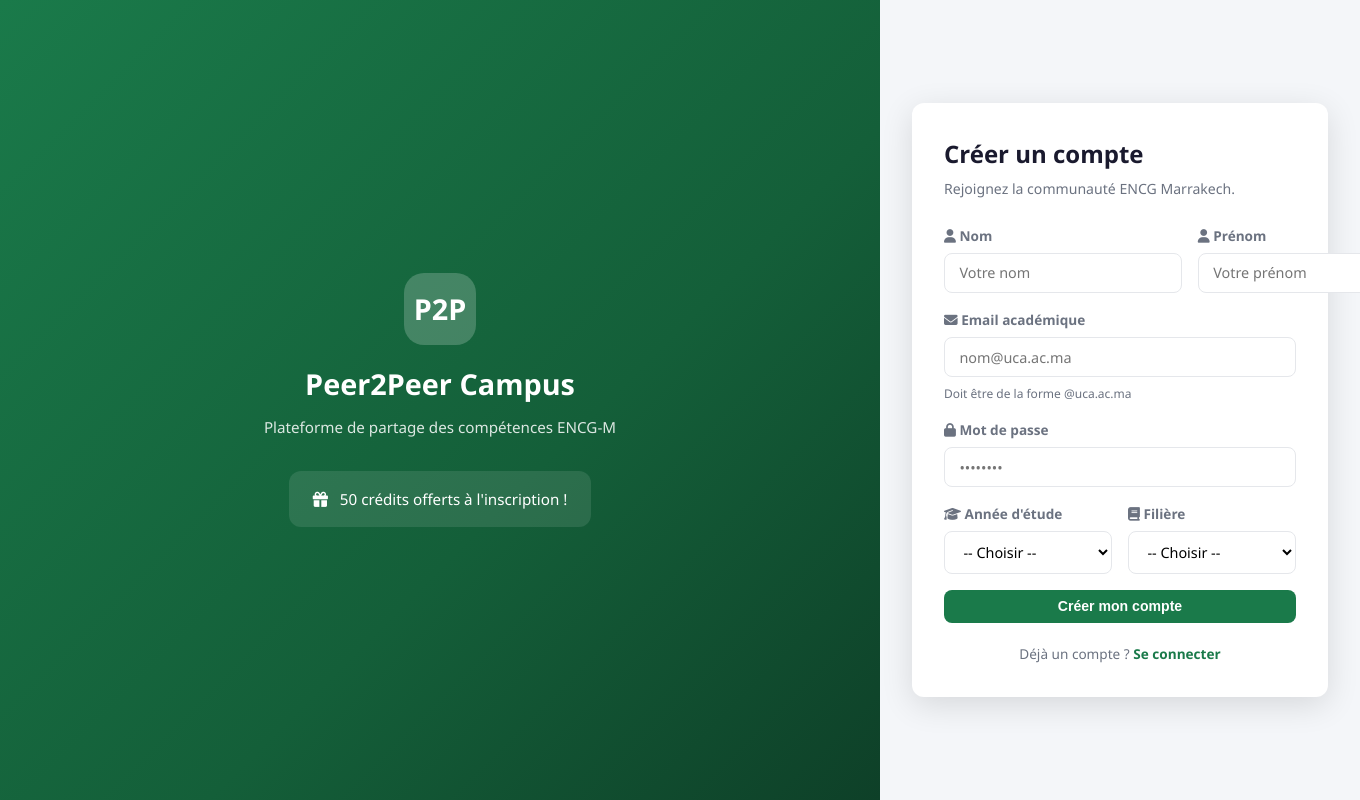
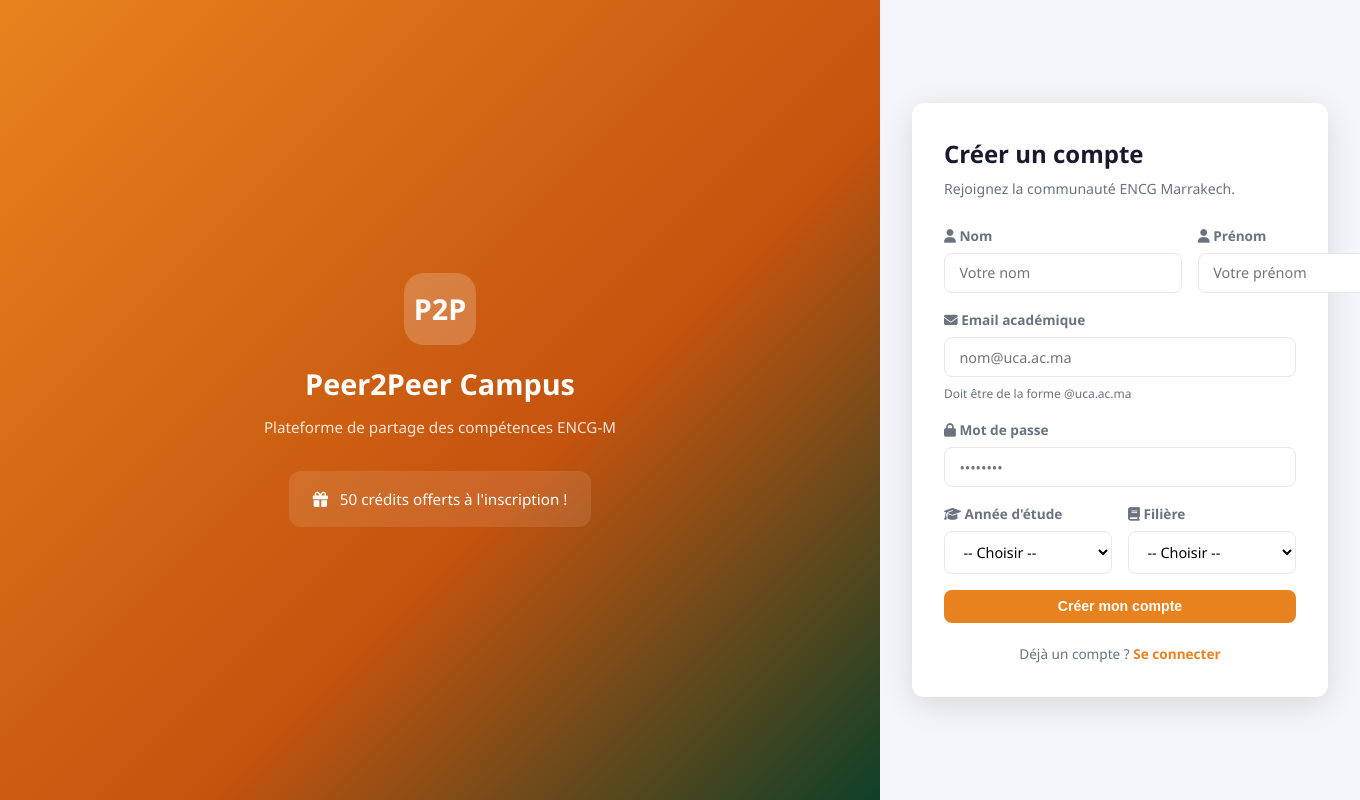
Before and after one commit to FATIMA7344/p2p-campuus, a Flask app: page /register in a window 1360 px wide; the page is wider, and only the part inside the window is pictured. Run offline with Flask 3, Linux system fonts and the light colour scheme.

Commit message:
Update style.css

```diff
--- a/static/css/style.css
+++ b/static/css/style.css
@@ -1,9 +1,9 @@
 /* ── Peer2Peer Campus – Style Principal ─────────────────────────── */
 /* Couleurs inspirées du logo ENCG Marrakech (vert & orange) */
 :root {
-  --primary: #1a7a4a;
-  --primary-dark: #145f39;
-  --primary-light: #e8f5ee;
+  --primary: #e8821e;
+  --primary-dark: #c4530e;
+  --primary-light: #fef3e8;
   --accent: #e8821e;
   --accent-light: #fef3e8;
   --text: #1a1a2e;
```
